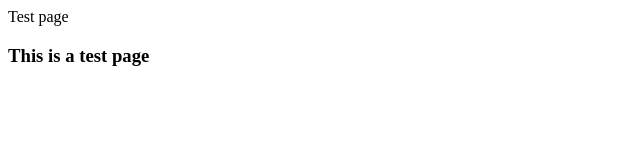
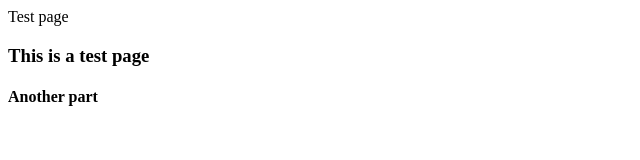
Before and after one commit to dlsnoopy95051/greeter, a plain HTML site: page index.html in a window 1280 px wide. Shown: the whole page, without its empty margins (0-640 px from the left). Drawn offline with Linux system fonts and the light colour scheme.

Commit message:
added h4

```diff
--- a/index.html
+++ b/index.html
@@ -6,5 +6,8 @@
 	<h3>
 	This is a test page
 	</h3>
+	<h4>
+	Another part
+	</h4>
 	</body>
 <html>
```
